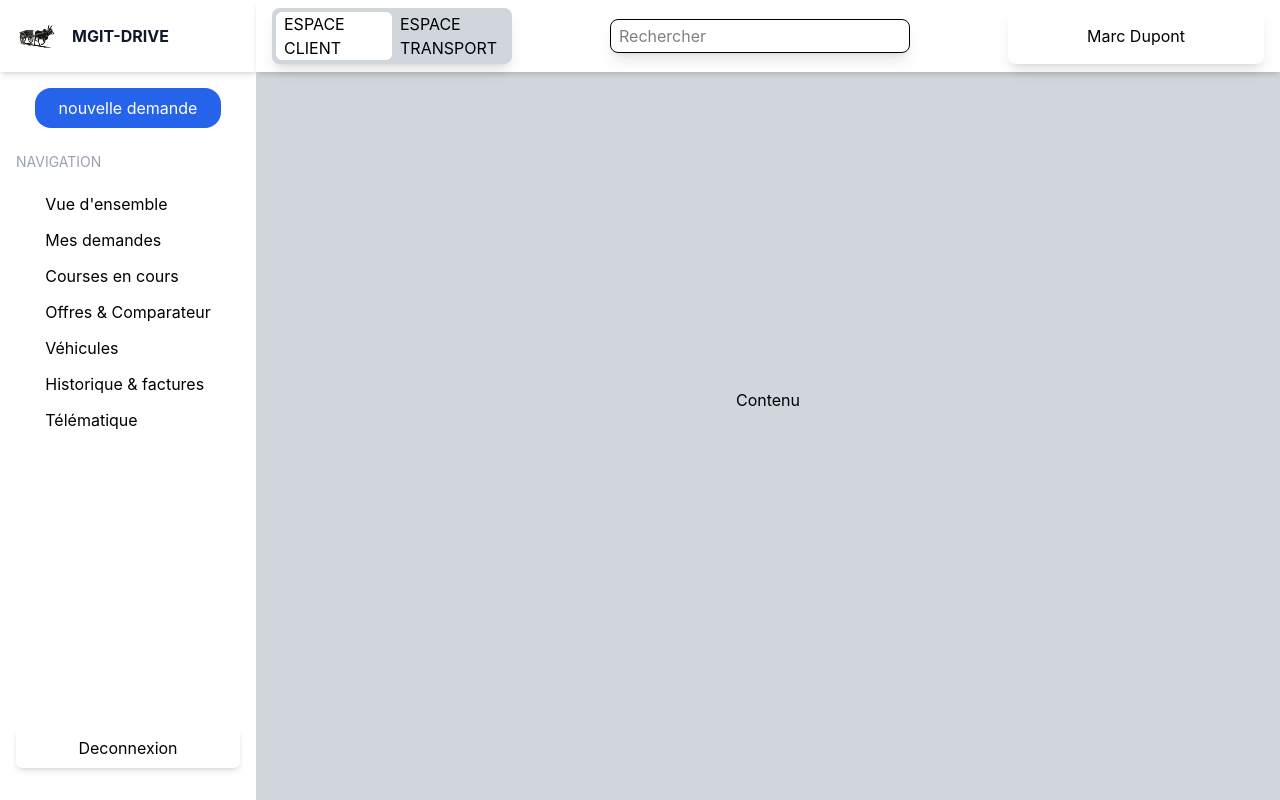
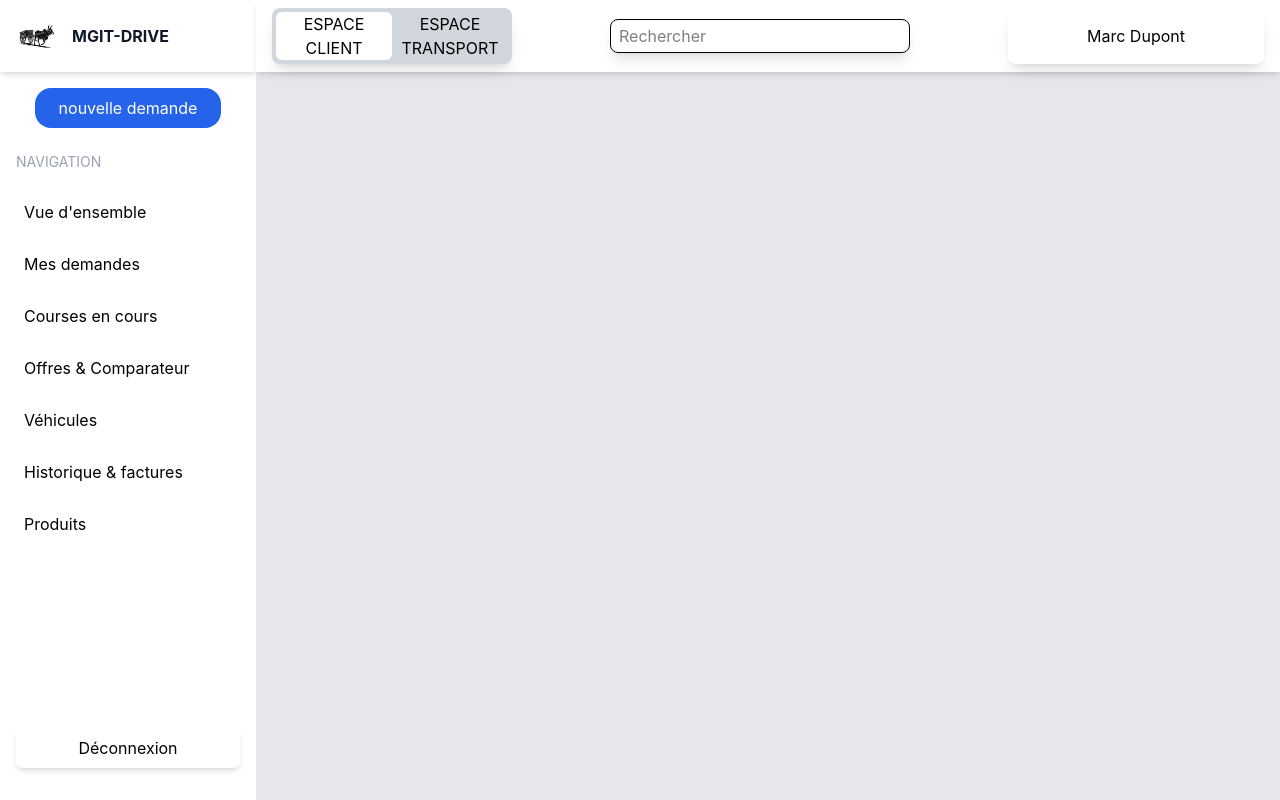
Before and after one commit to amura16/gestion-course, a React (Vite) app: page /client in a window 1280 px wide. Built offline with nearby package versions, Linux system fonts and the light colour scheme.

Commit message:
fixer le sidebar

```diff
--- /dev/null
+++ b/src/App.tsx
@@ -0,0 +1,23 @@
+import { BrowserRouter, Routes, Route } from "react-router-dom";
+import { MainLayout } from "./components/layout/MainLayout";
+import { ProductPage } from "./features/product/page/ProductPage";
+
+export const App = () => {
+    return (
+        <BrowserRouter>
+            <Routes>
+
+                {/* Toutes ces pages utilisent MainLayout */}
+                <Route path="/client" element={<MainLayout />}>
+
+                    <Route
+                        path="product"
+                        element={<ProductPage />}
+                    />
+
+                </Route>
+
+            </Routes>
+        </BrowserRouter>
+    );
+};
--- a/src/components/layout/Header.tsx
+++ b/src/components/layout/Header.tsx
@@ -16,13 +16,23 @@ export const Header = ({onMenuClick}: HeaderProps ) => {
 
             <div className="hidden sm:flex bg-gray-300 rounded-lg p-1 w-60 shadow-lg">
                 <Toogle
-                    content="ESPACE CLIENT"
+                    content={
+                        <p className="text-center">
+                            ESPACE <br />
+                            CLIENT
+                        </p>
+                    }
                     isActive={"client" === espaceActive}
                     onClick={() => setEspaceActive("client")}
                 />
 
                 <Toogle
-                    content="ESPACE TRANSPORT"
+                    content={
+                        <p className="text-center">
+                            ESPACE <br />
+                            TRANSPORT
+                        </p>
+                    }
                     isActive={"transporteur" === espaceActive}
                     onClick={() => setEspaceActive("transporteur")}
                 />
--- a/src/components/layout/MainLayout.tsx
+++ b/src/components/layout/MainLayout.tsx
@@ -1,6 +1,7 @@
 import { Sidebar } from "./Sidebar";
 import { Header } from "./Header";
 import { useState } from "react";
+import { Outlet } from "react-router-dom";
 
 export const MainLayout = () => {
 
@@ -37,8 +38,8 @@ export const MainLayout = () => {
                     )
                 }
 
-                <div className="h-screen w-full flex justify-center items-center bg-gray-300 p-2">
-                    Contenu
+                <div className="min-h-screen w-full bg-gray-200 p-4 py-25">
+                    <Outlet />
                 </div>
 
             </main>
--- a/src/components/layout/Sidebar.tsx
+++ b/src/components/layout/Sidebar.tsx
@@ -1,49 +1,58 @@
+import { NavLink } from "react-router-dom"
 import Logo from "../../assets/logo.png"
 import { ButtonGlobal } from "../ui/Button"
 
+
 const navigations = [
     {
-        path: "/ensemble",
+        path: "ensemble",
         name: "Vue d'ensemble"
     },
     {
-        path: "/demande",
+        path: "demande",
         name: "Mes demandes"
     },
     {
-        path: "/course",
+        path: "course",
         name: "Courses en cours"
     },
     {
-        path: "/offre",
+        path: "offre",
         name: "Offres & Comparateur"
     },
     {
-        path: "/véhicule",
+        path: "véhicule",
         name: "Véhicules"
     },
     {
-        path: "/historique",
+        path: "historique",
         name: "Historique & factures"
     },
     {
-        path: "/telematique",
-        name: "Télématique"
+        path: "product",
+        name: "Produits"
     }
 ]
 
 export const Sidebar = () => {
     return (
-        <div className="h-full w-full flex flex-col">
-            <div className="h-18 w-full flex justify-between items-center gap-4 px-4 shadow-md">
-                <img src={Logo} alt="logo" className="w-12 h-10"/>
+        <div className="h-screen w-full flex flex-col">
+
+            {/* Logo */}
+            <div className="h-18 shrink-0 w-full flex justify-between items-center gap-4 px-4 shadow-md">
+                <img
+                    src={Logo}
+                    alt="logo"
+                    className="w-12 h-10"
+                />
 
                 <h1 className="font-bold h-10 w-full flex items-center text-neutral">
                     MGIT-DRIVE
                 </h1>
             </div>
 
-            <div className="w-full flex flex-col items-center pt-4">
+            {/* Nouvelle demande */}
+            <div className="shrink-0 w-full flex flex-col items-center pt-4">
                 <ButtonGlobal
                     content="nouvelle demande"
                     size="large"
@@ -51,36 +60,41 @@ export const Sidebar = () => {
                 />
             </div>
 
-            <div className="w-full mt-6 px-4">
-                <p
-                    className="text-gray-400 text-sm"
-                >
+            {/* Navigation */}
+            <div className="flex-1 min-h-0 w-full mt-6 px-4 overflow-y-auto">
+
+                <p className="text-gray-400 text-sm">
                     NAVIGATION
                 </p>
 
-                <div className="flex justify-center mt-2 ">
-                    <ul>
-                        {
-                            navigations.map((nav) => {
-                                return (
-                                <li
-                                    key={nav.path}
-                                    className="my-3"
-                                >
-                                    <a href={nav.path}>{nav.name}</a>
-                                </li>
-                                )
-                            })
-                        }
-                    </ul>
+                <div className="flex justify-center mt-2">
+                    <div className="w-full">
+                        {navigations.map((nav) => (
+                            <NavLink
+                                key={nav.path}
+                                className={({ isActive }) =>
+                                    `block my-3 p-2 ${
+                                        isActive
+                                            ? "bg-white rounded-md"
+                                            : ""
+                                    }`
+                                }
+                                to={nav.path}
+                            >
+                                {nav.name}
+                            </NavLink>
+                        ))}
+                    </div>
                 </div>
             </div>
 
-            <div className="mt-auto bottom-0 flex px-4 mb-8">
+            {/* Déconnexion */}
+            <div className="shrink-0 px-4 mb-8">
                 <button className="rounded-md p-2 shadow-md w-full">
-                    Deconnexion
+                    Déconnexion
                 </button>
             </div>
+
         </div>
-    )
-}
+    );
+};
--- a/src/components/ui/Card.tsx
+++ b/src/components/ui/Card.tsx
@@ -1,11 +1,11 @@
 interface CardProps {
-    content: string
+    content: string;
 }
 
-export const Card = ({content}: CardProps) => {
+export const Card = ({ content }: CardProps) => {
     return (
-        <div className="rounded-md flex justify-center items-center">
+        <div className="w-50 h-15 bg-white rounded-md shadow-md flex justify-center items-center">
             {content}
         </div>
-    )
-}
+    );
+};
--- a/src/components/ui/Toogle.tsx
+++ b/src/components/ui/Toogle.tsx
@@ -1,5 +1,7 @@
+import React from "react";
+
 interface ToogleProps {
-    content: string;
+    content: React.ReactNode;
     size?: string;
     onClick?: () => void;
     isActive?: boolean;
--- a/src/features/product/page/ProductPage.tsx
+++ b/src/features/product/page/ProductPage.tsx
@@ -1,19 +1,16 @@
-import { Card } from "../../../components/ui/Card"
+import { Card } from "../../../components/ui/Card";
 
 export const ProductPage = () => {
     return (
-        <div className="w-full h-full px-4">
+        <div className="w-full">
+            <div className="w-full flex gap-4">
+                <Card content="Produits" />
+                <Card content="Courses" />
+            </div>
 
-            <div className="w-full">
-                <Card
-                    content="Produits"
-                />
-
-                <Card
-                    content="Courses"
-                />
+            <div className="w-full mt-4 bg-white ">
 
             </div>
         </div>
-    )
-}
+    );
+};
--- a/src/main.tsx
+++ b/src/main.tsx
@@ -1,11 +1,11 @@
 import { StrictMode } from 'react'
 import { createRoot } from 'react-dom/client'
 import './index.css'
-import { MainLayout } from './components/layout/MainLayout'
+import { App } from './App'
 
 
 createRoot(document.getElementById('root')!).render(
   <StrictMode>
-    <MainLayout />
+    <App />
   </StrictMode>,
 )
```
Also changed, not shown: package.json (+6 -5 lines), src/app.tsx (added), 1 other file (tests, documents, lock files or other folders). Lines whose indentation alone changed are shown as unchanged.
